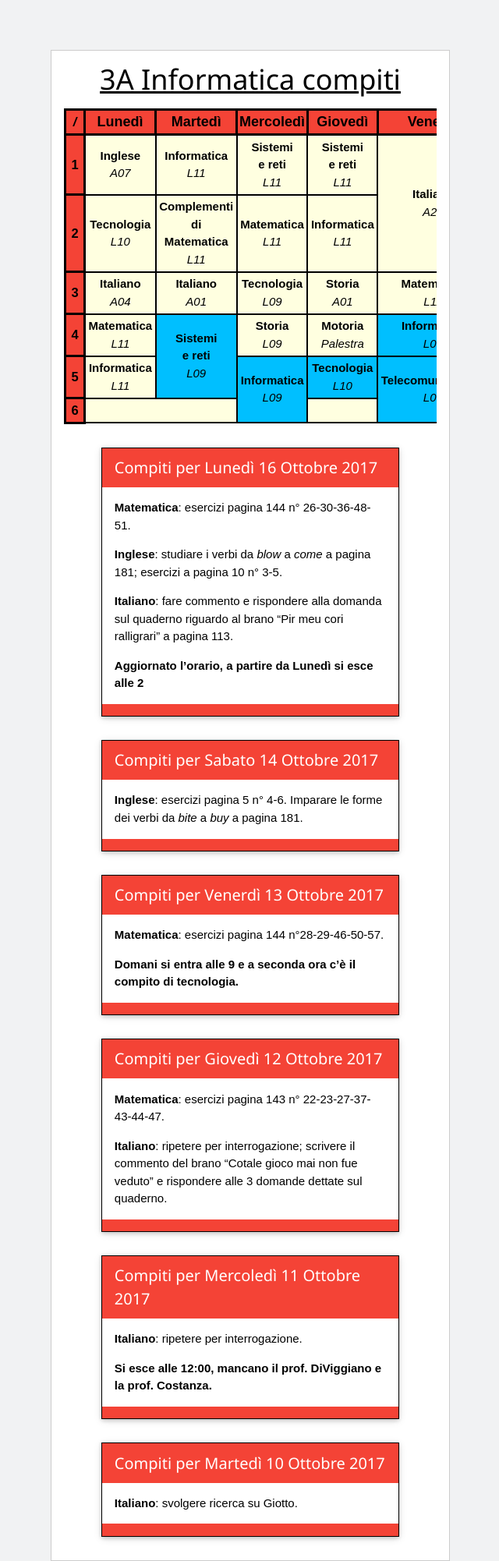
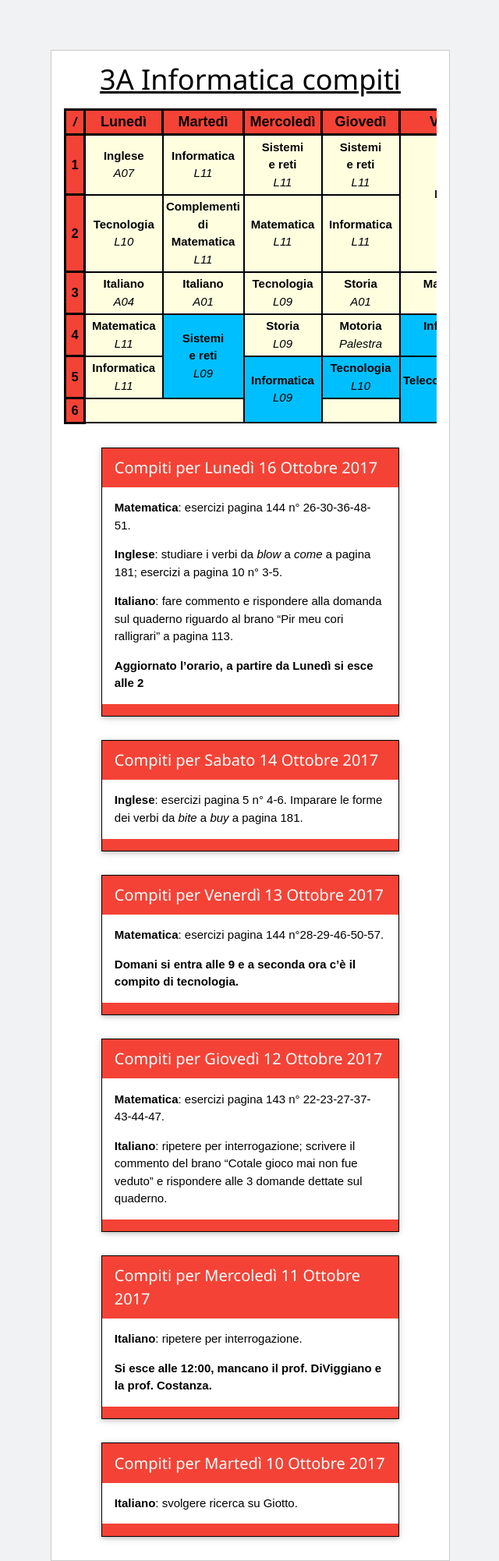
Before and after one commit to 3AIET/3aiet.github.io, a Jekyll site: the page built from index.md, in a window 1280 px wide. Shown: the whole page at 78% size, without its empty margins (319-959 px from the left). Built offline with Jekyll 4.4.1, drawn with Linux system fonts in a browser that asks for light colours.

Commit message:
Update style.css

```diff
--- a/assets/style.css
+++ b/assets/style.css
@@ -26,7 +26,7 @@ td.lab		{
 th.giorni 	{
 	border: 3px solid black;
 	min-height: 38px;
-	min-width: 80px;
+	min-width: 100px;
 	background-color: #f44336;
 	font-size: 120%
 }
```
